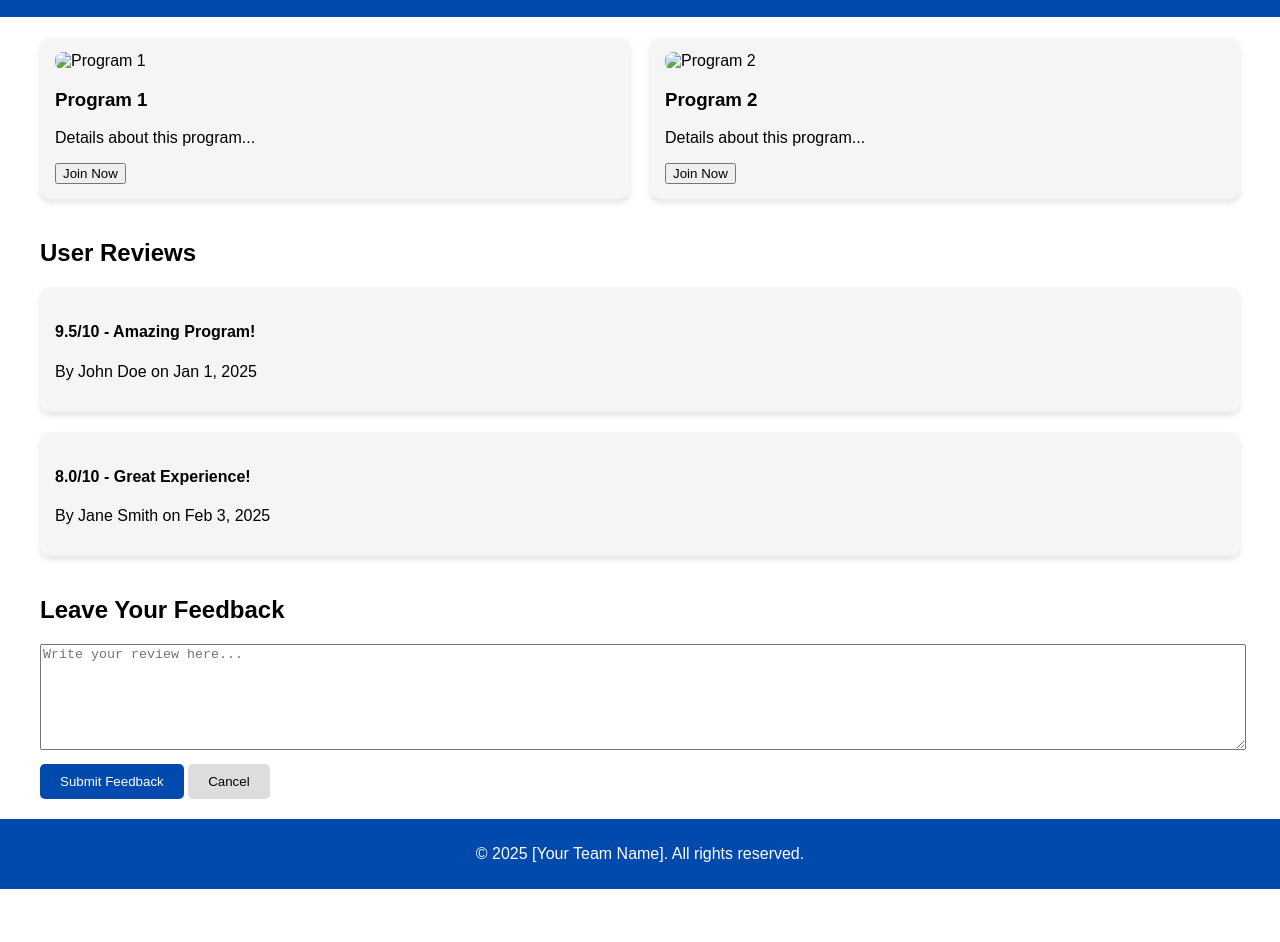
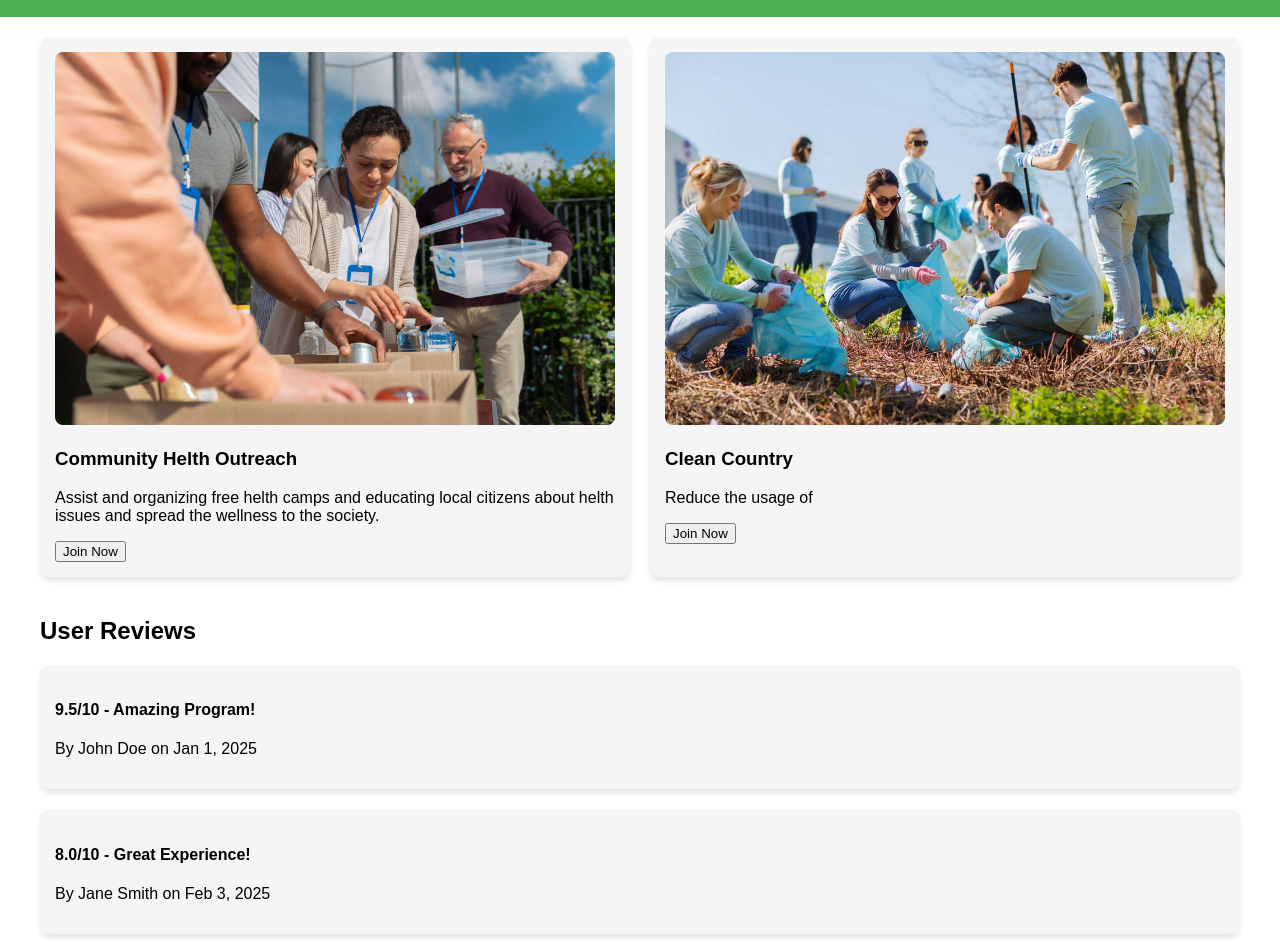
Before and after one commit to JaniduVil/Good-Health-and-Well-Being, a plain HTML site: page SplashScreen/VolunteerPage.html in a window 1280 px wide. Shown: the part 83-1025 px from the top of the page. Before the commit the page ends 972 px from the top, so only its background shows below. Drawn offline with Linux system fonts and the light colour scheme.

Commit message:
Update volunteer page

```diff
--- a/SplashScreen/VolunteerPage.html
+++ b/SplashScreen/VolunteerPage.html
@@ -3,7 +3,7 @@
 <head>
   <meta charset="UTF-8">
   <meta name="viewport" content="width=device-width, initial-scale=1.0">
-  <title>Volunteer</title>
+  <title>CareHive</title>
   <style>
     body {
       font-family: Arial, sans-serif;
@@ -11,7 +11,7 @@
       padding: 0;
     }
     header, footer {
-      background-color: #004aad;
+      background-color: #4CAF50;
       color: white;
       text-align: center;
       padding: 10px 0;
@@ -63,7 +63,7 @@
       cursor: pointer;
     }
     .feedback-form .submit {
-      background-color: #004aad;
+      background-color: #4CAF50;
       color: white;
     }
     .feedback-form .cancel {
@@ -79,15 +79,15 @@
   <div class="content">
     <section class="volunteer-programs">
       <div class="card">
-        <img src="program1.jpg" alt="Program 1">
-        <h3>Program 1</h3>
-        <p>Details about this program...</p>
+        <img src="./GIYSpJqpgdgmdZrlrP85UGTXSg.webp" alt="Program 1">
+        <h3>Community Helth Outreach</h3>
+        <p>Assist and organizing free helth camps and educating local citizens about helth issues and spread the wellness to the society.</p>
         <button>Join Now</button>
       </div>
       <div class="card">
-        <img src="program2.jpg" alt="Program 2">
-        <h3>Program 2</h3>
-        <p>Details about this program...</p>
+        <img src="./volunteer.jpg" alt="Program 2">
+        <h3>Clean Country</h3>
+        <p>Reduce the usage of </p>
         <button>Join Now</button>
       </div>
       <!-- Add more cards as needed -->
@@ -114,7 +114,7 @@
     </section>
   </div>
   <footer>
-    <p>© 2025 [Your Team Name]. All rights reserved.</p>
+    <p>© 2025 CareHive. All rights reserved.</p>
   </footer>
 </body>
 </html>
```
Also changed, not shown: SplashScreen/SplashScreen.html (+1 -1 lines), SplashScreen/GIYSpJqpgdgmdZrlrP85UGTXSg.webp (added), SplashScreen/volunteer.jpg (added).
